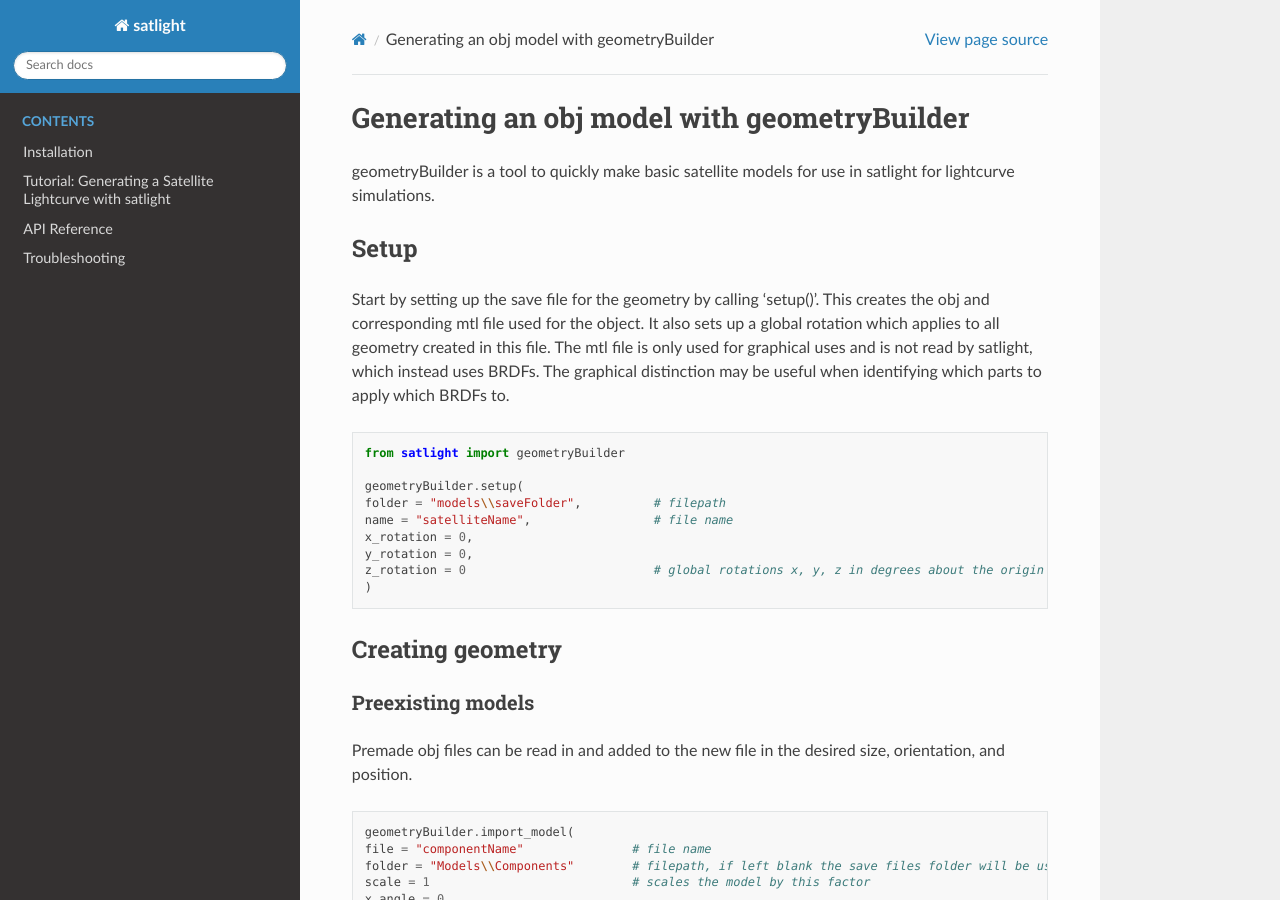
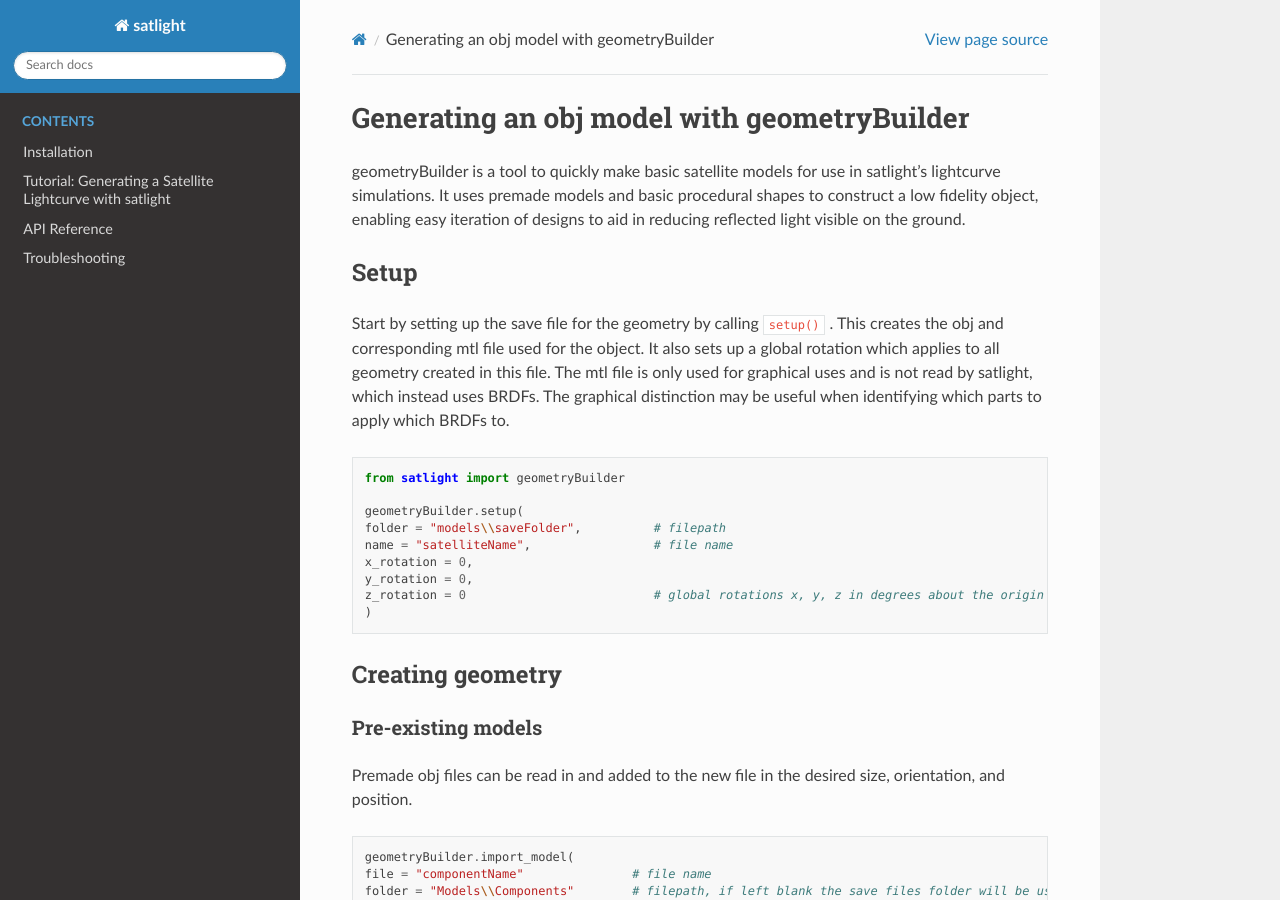
Before and after one commit to lfbeesley/satlight, a Sphinx documentation site: the page built from docs/source/geometryBuilder.md, in a window 1280 px wide and 900 px high. Built offline with Sphinx 7.4.7 and the Read the Docs theme 3.1.0, drawn with Linux system fonts in a browser that asks for light colours.

Commit message:
Update geometryBuilder.md

````diff
--- a/docs/source/geometryBuilder.md
+++ b/docs/source/geometryBuilder.md
@@ -1,9 +1,9 @@
 # Generating an obj model with geometryBuilder
 
-geometryBuilder is a tool to quickly make basic satellite models for use in satlight for lightcurve simulations.
+geometryBuilder is a tool to quickly make basic satellite models for use in satlight's lightcurve simulations. It uses premade models and basic procedural shapes to construct a low fidelity object, enabling easy iteration of designs to aid in reducing reflected light visible on the ground.
 ## Setup
 
-Start by setting up the save file for the geometry by calling 'setup()'. This creates the obj and corresponding mtl file used for the object. It also sets up a global rotation which applies to all geometry created in this file.
+Start by setting up the save file for the geometry by calling ```setup()``` . This creates the obj and corresponding mtl file used for the object. It also sets up a global rotation which applies to all geometry created in this file.
 The mtl file is only used for graphical uses and is not read by satlight, which instead uses BRDFs. The graphical distinction may be useful when identifying which parts to apply which BRDFs to.
 
 ```python
@@ -20,7 +20,7 @@ z_rotation = 0                          # global rotations x, y, z in degrees ab
 
 ## Creating geometry
 
-### Preexisting models
+### Pre-existing models
 
 Premade obj files can be read in and added to the new file in the desired size, orientation, and position.
 
````
